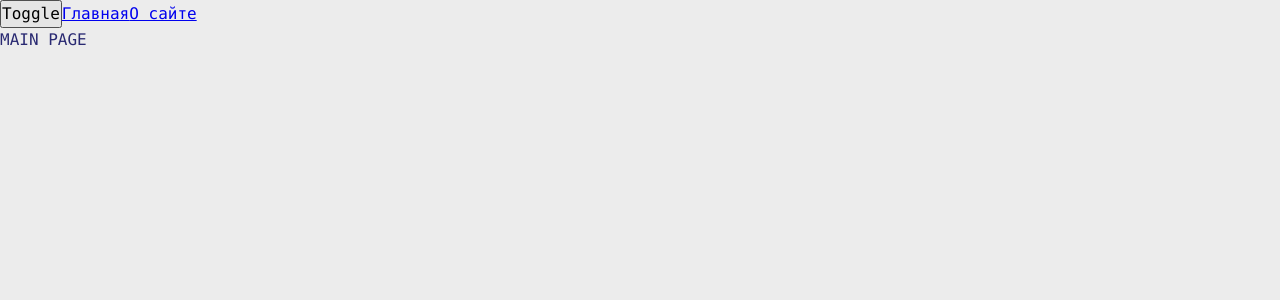
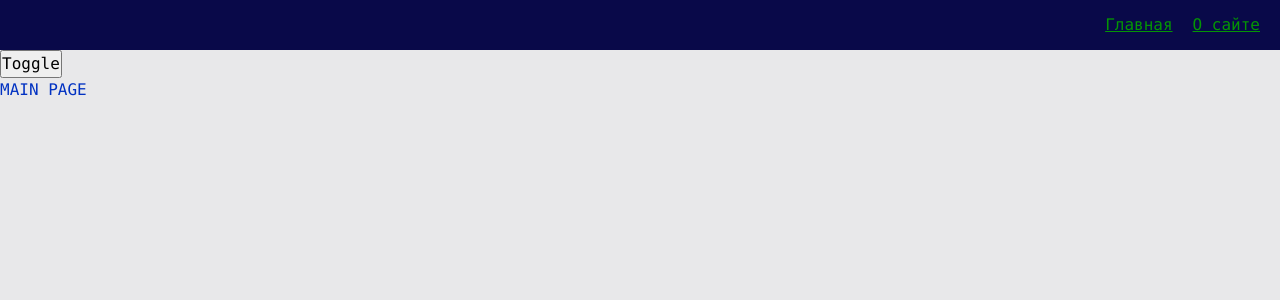
Before and after one commit to khramov23/news-portal, a React app: page / in a window 1280 px wide. Shown: the top 300 px of the page. Built offline with nearby package versions, Linux system fonts and the light colour scheme.

Commit message:
decompose navbar

```diff
--- a/src/app/App.tsx
+++ b/src/app/App.tsx
@@ -1,19 +1,17 @@
 import React from 'react';
-
-import {Link} from "react-router-dom";
 import {useTheme} from "app/providers/ThemeProvider";
 import './styles/index.scss'
 import {cls} from "shared/lib/classNames";
 import {AppRouter} from "app/providers/AppRouter";
+import {Navbar} from "widgets/Navbar";
 
 const App = () => {
     const {theme, toggleTheme} = useTheme()
 
     return (
         <div className={cls('app', theme)}>
+            <Navbar />
             <button onClick={toggleTheme}>Toggle</button>
-            <Link to='/'>Главная</Link>
-            <Link to='/about'>О сайте</Link>
             <AppRouter />
         </div>
     );
--- a/src/app/providers/AppRouter/ui/AppRouter.tsx
+++ b/src/app/providers/AppRouter/ui/AppRouter.tsx
@@ -7,7 +7,7 @@
         <Suspense fallback={<h1>Loading...</h1>}>
             <Routes>
                 {routes.map(({path, element}) =>
-                    <Route path={path} element={element} />
+                    <Route key={path} path={path} element={element} />
                 )}
             </Routes>
         </Suspense>
--- a/src/app/styles/index.scss
+++ b/src/app/styles/index.scss
@@ -10,4 +10,5 @@
   color: var(--primary-color);
 
   min-height: 100vh;
+  transition: all 0.3s;
 }
--- a/src/shared/lib/classNames/classNames.ts
+++ b/src/shared/lib/classNames/classNames.ts
@@ -4,10 +4,12 @@
     args.map(arg => {
         if (typeof arg === "string") {
             return arg
-        } else {
+        } else if (typeof arg === 'object') {
             return Object.entries(arg)
                 .filter(([_, value]) => !!value)
                 .map(entry => entry[0])
                 .join(' ')
+        } else {
+            return ''
         }
     }).join(' ')
--- a/src/shared/styles/themes/dark.scss
+++ b/src/shared/styles/themes/dark.scss
@@ -1,5 +1,9 @@
 .app.dark {
-  --bg-color: #211e1e;
-  --primary-color: #3ea83e;
-  --secondary-color: #0ad20a;
+  --bg-color: #090949;
+  --inverted-bg-color: #e8e8ea;
+
+  --primary-color: #049604;
+  --secondary-color: #04ff04;
+  --inverted-primary-color: #0232c2;
+  --inverted-secondary-color: #0449e0;
 }
--- a/src/shared/styles/themes/light.scss
+++ b/src/shared/styles/themes/light.scss
@@ -1,5 +1,9 @@
-.app {
-  --bg-color: #ececec;
-  --primary-color: #2a2a72;
-  --secondary-color: #4a4acc;
+ .app {
+  --bg-color: #e8e8ea;
+  --inverted-bg-color: #090949;
+
+  --primary-color: #0232c2;
+  --secondary-color: #0449e0;
+  --inverted-primary-color: #049604;
+  --inverted-secondary-color: #04ff04;
 }
--- a/src/shared/styles/variables/global.scss
+++ b/src/shared/styles/variables/global.scss
@@ -7,4 +7,6 @@
   --font-size-l: 24px;
   --font-line-l: 32px;
   --font-l: var(--font-size-l) / var(--font-line-l) var(--font-family-main);
+
+  --navbar-height: 50px;
 }
--- /dev/null
+++ b/src/shared/ui/AppLink/AppLink.module.scss
@@ -0,0 +1,11 @@
+.appLink {
+  color: var(--primary-color)
+}
+
+.primary {
+  color: var(--primary-color);
+}
+
+.inverted {
+  color: var(--inverted-primary-color);
+}
--- /dev/null
+++ b/src/shared/ui/AppLink/AppLink.tsx
@@ -0,0 +1,29 @@
+import {FC} from 'react';
+
+import styles from './AppLink.module.scss'
+import {cls} from "shared/lib/classNames";
+import {Link, LinkProps} from "react-router-dom";
+
+export enum AppLinkTheme {
+    PRIMARY = 'primary',
+    INVERTED = 'inverted'
+}
+
+interface AppLinkProps extends LinkProps {
+    className?: string
+    theme?: AppLinkTheme
+}
+
+export const AppLink: FC<AppLinkProps> = (props) => {
+    const {to, className, theme = AppLinkTheme.PRIMARY, children, ...otherProps} = props
+
+    return (
+        <Link
+            className={cls(styles.appLink, className, styles[theme])}
+            to={to}
+            {...otherProps}
+        >
+            {children}
+        </Link>
+    );
+};
--- /dev/null
+++ b/src/widgets/Navbar/index.ts
@@ -0,0 +1 @@
+export {Navbar} from './ui/Navbar'
--- /dev/null
+++ b/src/widgets/Navbar/ui/Navbar.module.scss
@@ -0,0 +1,14 @@
+.navbar {
+  width: 100%;
+  height: var(--navbar-height);
+  background: var(--inverted-bg-color);
+  display: flex;
+  align-items: center;
+  padding: 0 20px;
+}
+
+.links {
+  display: flex;
+  margin-left: auto;
+  gap: 20px;
+}
--- /dev/null
+++ b/src/widgets/Navbar/ui/Navbar.tsx
@@ -0,0 +1,20 @@
+import React, {FC} from 'react';
+
+import styles from './Navbar.module.scss'
+import {cls} from "shared/lib/classNames";
+import {AppLink, AppLinkTheme} from "shared/ui/AppLink/AppLink";
+
+interface NavbarProps {
+    className?: string
+}
+
+export const Navbar: FC<NavbarProps> = ({ className }) => {
+    return (
+        <div className={cls(styles.navbar, className)}>
+            <div className={styles.links}>
+                <AppLink theme={AppLinkTheme.INVERTED} to='/'>Главная</AppLink>
+                <AppLink theme={AppLinkTheme.INVERTED} to='/about'>О сайте</AppLink>
+            </div>
+        </div>
+    );
+};
```
